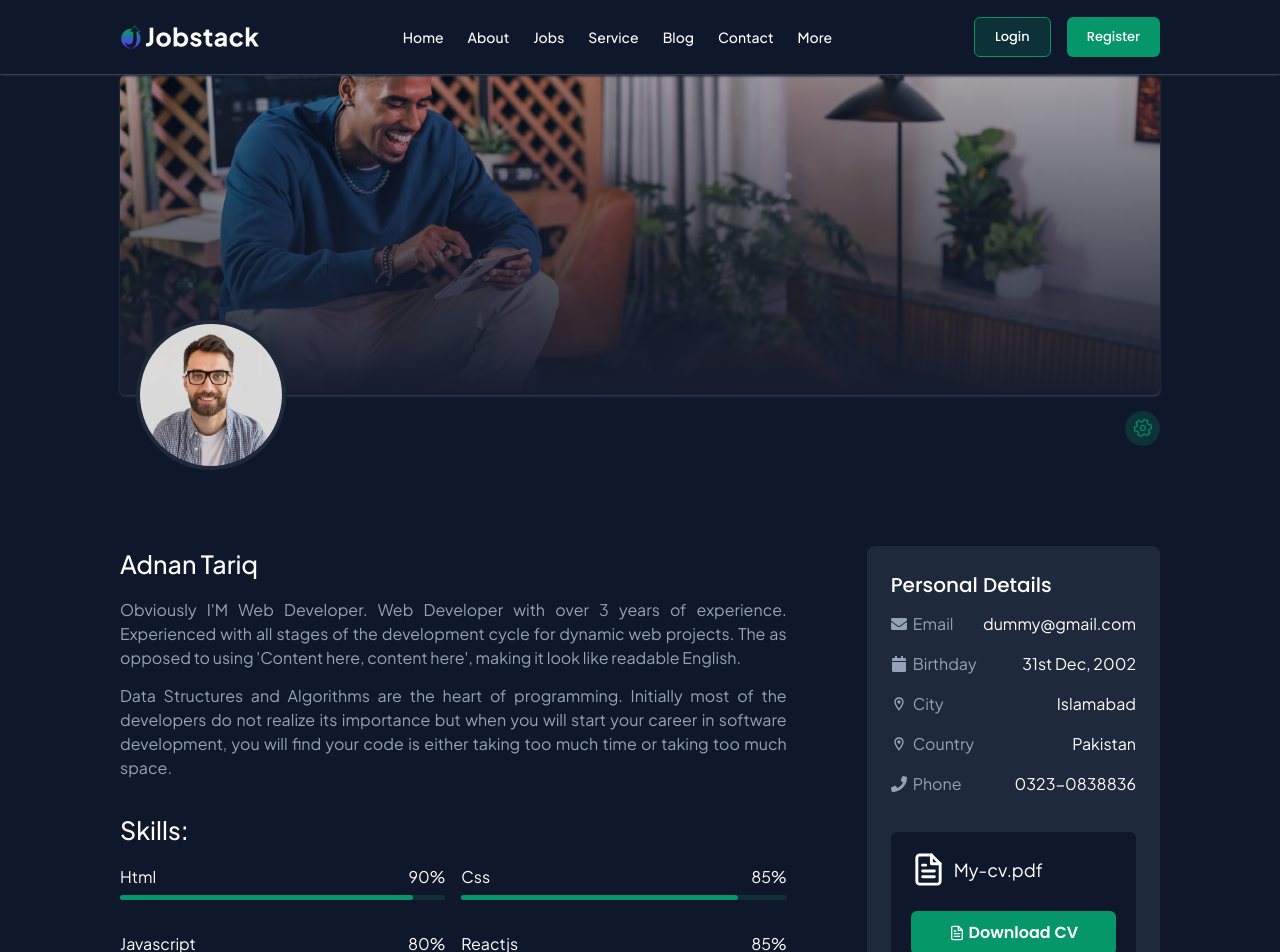
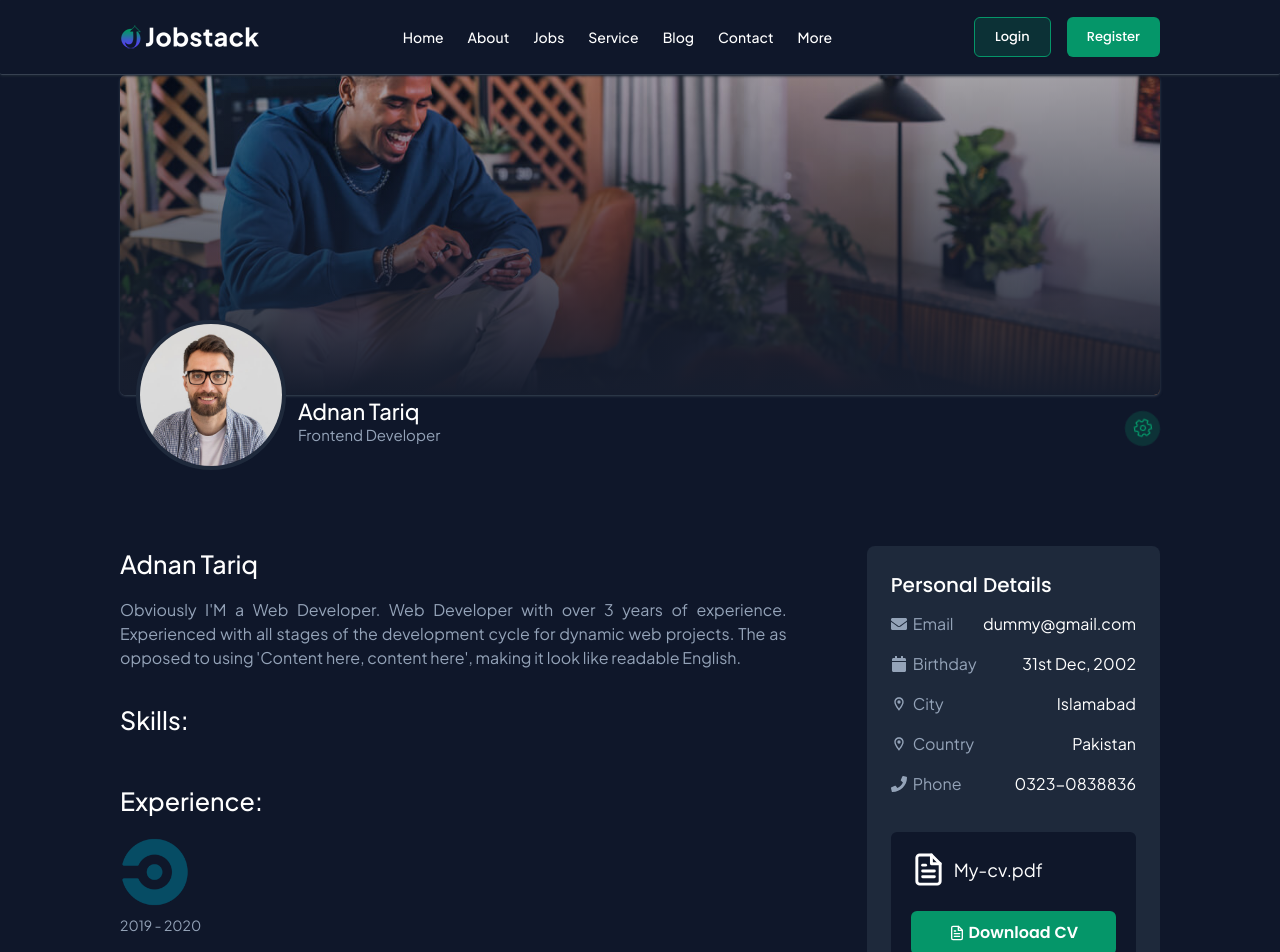
Before and after one commit to adnanDevelop/job-portal-app, a React (Vite) app in the folder frontend/: page /user-profile in a window 1280 px wide. Shown: the top 952 px of the page. Built offline with nearby package versions, Linux system fonts and the light colour scheme.

Commit message:
added description field in shema

```diff
--- a/frontend/src/modules/userProfile/component/ProfileDetails.tsx
+++ b/frontend/src/modules/userProfile/component/ProfileDetails.tsx
@@ -5,13 +5,40 @@ import { FiFileText } from "react-icons/fi";
 import { MdOutlineLocationOn } from "react-icons/md";
 import { FaCalendar, FaEnvelope, FaPhone } from "react-icons/fa";
 
+// redux
+import { useSelector } from "react-redux";
+import { RootState } from "../../../redux/store";
+
 const ProfileDetails = () => {
+  const user = useSelector((state: RootState) => state.auth.user);
+  console.log(user);
+
   const data: { name: string; icon: React.ReactElement; title: string }[] = [
-    { name: "Email", icon: <FaEnvelope />, title: "dummy@gmail.com" },
-    { name: "Birthday", icon: <FaCalendar />, title: "31st Dec, 2002" },
-    { name: "City", icon: <MdOutlineLocationOn />, title: "Islamabad" },
-    { name: "Country", icon: <MdOutlineLocationOn />, title: "Pakistan" },
-    { name: "Phone", icon: <FaPhone />, title: "0323-0838836" },
+    {
+      name: "Email",
+      icon: <FaEnvelope />,
+      title: user?.email || "dummy@gmail.com",
+    },
+    {
+      name: "Birthday",
+      icon: <FaCalendar />,
+      title: user?.profile?.dateOfBirth || "31st Dec, 2002",
+    },
+    {
+      name: "City",
+      icon: <MdOutlineLocationOn />,
+      title: user?.profile?.city || "Islamabad",
+    },
+    {
+      name: "Country",
+      icon: <MdOutlineLocationOn />,
+      title: user?.profile?.country || "Pakistan",
+    },
+    {
+      name: "Phone",
+      icon: <FaPhone />,
+      title: user?.profile?.phoneNumber || "0323-0838836",
+    },
   ];
 
   return (
@@ -21,7 +48,7 @@ const ProfileDetails = () => {
       </h3>
 
       <div className="flex flex-col mt-4 gap-y-6">
-        {data.map((element, index) => {
+        {data?.map((element, index) => {
           return (
             <div key={index} className="flex items-center justify-between">
               <p className="flex items-center text-base leading-none text-slate font-jakarta">
@@ -37,11 +64,12 @@ const ProfileDetails = () => {
       </div>
       <div className="w-full p-5 mt-10 rounded-md bg-dark-blue">
         <p className="flex items-center gap-2 mb-6 text-lg text-white">
-          <FiFileText className="text-[35px]" /> My-cv.pdf
+          <FiFileText className="text-[35px]" />{" "}
+          {`${user?.bio?.resume || "My-cv.pdf"}`}
         </p>
         <a
-          href="/image/my-cv.pdf"
-          download={"/image/my-cv.pdf"}
+          href={` ${user?.bio?.resume || "/image/my-cv.pdf"} `}
+          download={` ${user?.bio?.resume || "/image/my-cv.pdf"} `}
           className="w-full p-2.5 flex items-center justify-center gap-1 rounded-md bg-green hover:scale-[1.06] transitions text-white font-poppin font-semibold"
         >
           <FiFileText /> Download CV
--- a/frontend/src/modules/userProfile/component/ProfileHeader.tsx
+++ b/frontend/src/modules/userProfile/component/ProfileHeader.tsx
@@ -8,7 +8,6 @@ interface Props {
 }
 const ProfileHeader = ({ showSettingButton }: Props) => {
   const user = useSelector((state: RootState) => state.auth.user);
-  console.log(user);
 
   return (
     <section className="md:pt-[75px] pt-[60px] padding-inline mb-[100px]">
@@ -20,16 +19,16 @@ const ProfileHeader = ({ showSettingButton }: Props) => {
         {/* Profile image section */}
         <div className="absolute md:bottom-[-75px] bottom-[-50px]  flex items-center gap-3 left-4">
           <img
-            src="/image/user/avator.jpg"
+            src={user?.profile?.profilePhoto || "/image/user/avator.jpg"}
             className="md:w-[150px] w-[100px] md:h-[150px] h-[100px] rounded-full border-4 border-light-blue object-cover"
             alt=""
           />
           <div className="pt-14">
             <h4 className="text-[22px] mb-0.5 font-medium leading-none text-white font-jakarta capitalize ">
-              {user ? user.fullName : "Adnan Tariq"}
+              {user?.fullName || "Adnan Tariq"}
             </h4>
             <p className="text-[15px] font-jakarta text-slate capitalize">
-              {user ? user?.profile?.bio : "Frontend Developer"}
+              {user?.profile?.bio || "Frontend Developer"}
             </p>
           </div>
         </div>
--- a/frontend/src/modules/userProfile/component/ProfileInfo.tsx
+++ b/frontend/src/modules/userProfile/component/ProfileInfo.tsx
@@ -1,8 +1,12 @@
+import { useSelector } from "react-redux";
+import { RootState } from "../../../redux/store";
+
 interface IDetails {
   skills: { name: string; percentage: string }[];
   experience: { title: string; bio: string; content: string; date: string }[];
 }
 const ProfileInfo = () => {
+  const user = useSelector((state: RootState) => state.auth.user);
   const details: IDetails = {
     skills: [
       { name: "Html", percentage: "90%" },
@@ -35,29 +39,35 @@ const ProfileInfo = () => {
       {/* Info section */}
       <div className="mb-8">
         <h3 className="text-[25px] mb-3.5 text-white font-medium font-jakarta">
-          Adnan Tariq
+          {user?.fullName || "Adnan Tariq"}
         </h3>
         <p className="text-base text-justify text-slate font-jakarta mb-3.5">
-          Obviously I'M Web Developer. Web Developer with over 3 years of
-          experience. Experienced with all stages of the development cycle for
-          dynamic web projects. The as opposed to using 'Content here, content
-          here', making it look like readable English.
-        </p>
-        <p className="text-base text-justify text-slate font-jakarta mb-3.5">
-          Data Structures and Algorithms are the heart of programming. Initially
-          most of the developers do not realize its importance but when you will
-          start your career in software development, you will find your code is
-          either taking too much time or taking too much space.
+          {`${
+            user?.profile?.description ||
+            "Obviously I'M a Web Developer. Web Developer with over 3 years of experience. Experienced with all stages of the development cycle for dynamic web projects. The as opposed to using 'Content here, content here', making it look like readable English."
+          }`}
         </p>
       </div>
 
       {/* Skills section */}
       <div>
-        <h3 className="text-[25px] mb-4 text-white font-medium font-jakarta">
+        <h3 className="text-[25px] mb-3 text-white font-medium font-jakarta">
           Skills:
         </h3>
-        <div className="grid gap-4 sm:grid-cols-2 ">
-          {details.skills.map((element, index: number) => {
+        <div className="flex items-center flex-wrap gap-2.5">
+          {user?.profile?.skills.map((element: string, index: number) => {
+            return (
+              <div key={index} className="mb-4">
+                <div className="flex items-center justify-between">
+                  <p className=" text-xs mb-3 leading-none badge border-none px-3 h-[25px] badge-outline font-medium font-poppin  text-green transitions hover:bg-green hover:text-white focus:bg-green bg-[#05966813] focus:text-white">
+                    {element}
+                  </p>
+                </div>
+              </div>
+            );
+          })}
+
+          {/* {details.skills.map((element, index: number) => {
             return (
               <div key={index} className="mb-4">
                 <div className="flex items-center justify-between">
@@ -69,7 +79,6 @@ const ProfileInfo = () => {
                   </p>
                 </div>
 
-                {/* Progressbar */}
                 <div className="w-full h-[5px] rounded-full bg-[#05966834] ">
                   <div
                     className={` h-full bg-green rounded-full`}
@@ -78,7 +87,7 @@ const ProfileInfo = () => {
                 </div>
               </div>
             );
-          })}
+          })} */}
         </div>
       </div>
 
```
Also changed, not shown: 2 other files (tests, documents, lock files or other folders).
